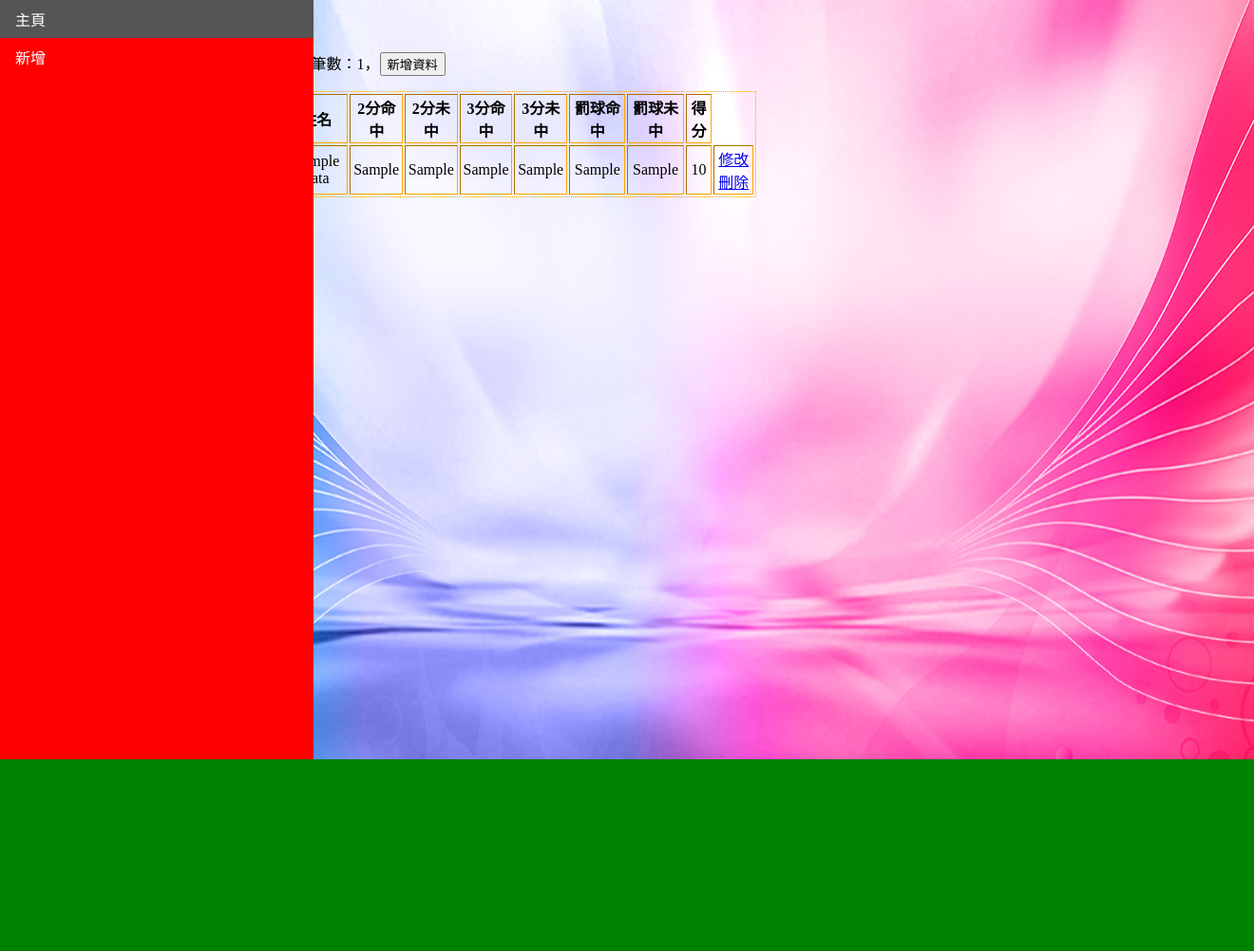
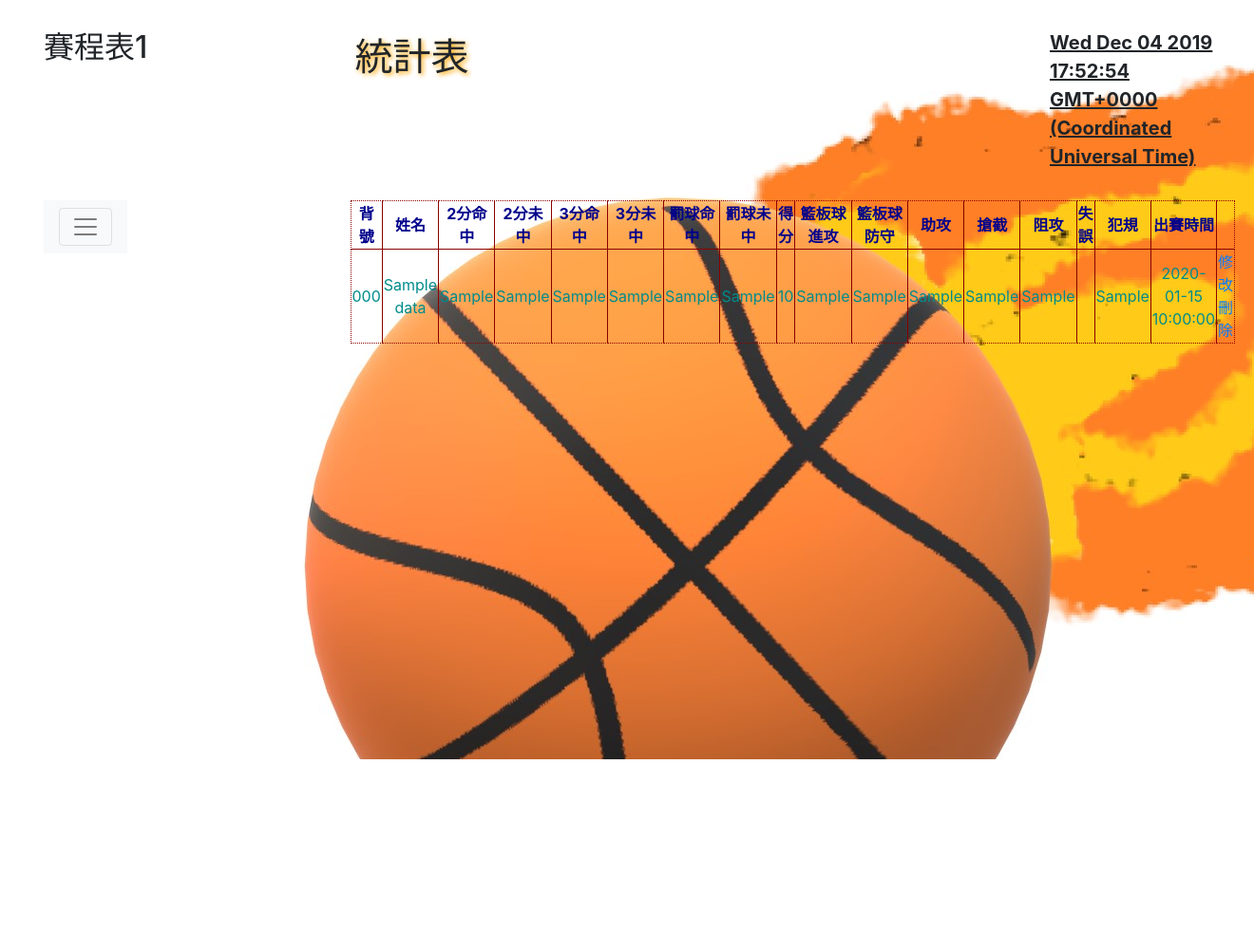
Before and after one commit to lya880901/project02, a PHP site: page / in a window 1320 px wide. Shown: the whole page at 95% size. After the commit the page ends 800 px from the top, so only its background shows below. Run offline with PHP 8.4, Linux system fonts and the light colour scheme; tables that the repository leaves empty or names only in its code hold one stand-in row (values such as "Sample post"); data that the repository does not hold is empty.

Commit message:
Add files via upload

```diff
--- a/index.php
+++ b/index.php
@@ -8,20 +8,57 @@
 <!DOCTYPE html>
 <html>
 <head>
-    <meta charset="UTF-8">
+    <meta charset="utf-8" name="viewport" content="width=device-width, initial-scale=1.0">
     <title>統計</title>
 	<script src="vue.js" type="text/javascript" charset="utf-8"></script>
 	<link rel="stylesheet" type="text/css" href="style.css">
+	<link rel="stylesheet" href="https://maxcdn.bootstrapcdn.com/bootstrap/4.4.1/css/bootstrap.min.css">
+	<script src="https://ajax.googleapis.com/ajax/libs/jquery/3.4.1/jquery.min.js"></script>
+	<script src="https://cdnjs.cloudflare.com/ajax/libs/popper.js/1.16.0/umd/popper.min.js"></script>
+	<script src="https://maxcdn.bootstrapcdn.com/bootstrap/4.4.1/js/bootstrap.min.js"></script>
 </head>
-<body>
+<div class="col-12">
+<body onload="ShowTime()">
 <div id="app">
-<ul>
-  <li><a href="index.php">{{main}}</a></li>
-  <li><a href="create.php">{{create}}</a></li>
-</ul>
-<div class="content">
-<h1>{{ message }}</h1>
-<p>目前資料筆數：<?php echo $total_records;?>，<a href='create.php'><button type="button">新增資料</button></a></p>
+<div class="col-3">
+<div class="header1">
+	<h2>{{contest+1}}</h2>
+</div>
+</div>
+<div class="col-7">
+<div class="header2">
+	<h1>統計表</h1>
+</div>
+</div>
+<div class="col-2">
+<div class="time" id="showbox"></div>
+</div>
+<div class="col-3">
+<div class="menu">
+		<nav class="navbar bg-light navbar-light">
+		  <button class="navbar-toggler" type="button" data-toggle="collapse" data-target="#collapsibleNavbar">
+		    <span class="navbar-toggler-icon"></span>
+		  </button>
+		  <div class="collapse navbar-collapse" id="collapsibleNavbar">
+		    <ul class="navbar-nav">
+		      <li class="nav-item">
+		        <a class="nav-link" href="index.php">{{contest+1}}</a>
+		      </li>
+		      <li class="nav-item">
+		        <a class="nav-link" href="create.php">{{contest+2}}</a>
+		      <li class="nav-item">
+		        <a class="nav-link" href="">{{contest+3}}</a>
+		      <li class="nav-item">
+		        <a class="nav-link" href="">{{contest+4}}</a>
+		      <li class="nav-item">
+		        <a class="nav-link" href="">{{contest+5}}</a>
+		    </ul>
+		  </div>
+		</nav>
+</div>
+</div>
+<div class="col-9">
+<div class="main">
 <table border="1">
     <tr>
         <th>{{number}}</th>
@@ -33,6 +70,14 @@
 		<th>{{ftm}}</th>
 		<th>{{fta}}</th>
         <th>{{score}}</th>
+		<th>{{reboff}}</th>
+		<th>{{rebdef}}</th>
+		<th>{{ast}}</th>
+		<th>{{stl}}</th>
+		<th>{{bs}}</th>
+		<th>{{error}}</th>
+		<th>{{pf}}</th>
+		<th>{{time}}</th>
     </tr>
 <?php
 while($row = mysqli_fetch_assoc($result)) {
@@ -46,6 +91,14 @@ while($row = mysqli_fetch_assoc($result)) {
 	echo "<td>".$row['ftm']."</td>";
 	echo "<td>".$row['fta']."</td>";
 	echo "<td>".$row['score']."</td>";
+	echo "<td>".$row['reboff']."</td>";
+	echo "<td>".$row['rebdef']."</td>";
+	echo "<td>".$row['ast']."</td>";
+	echo "<td>".$row['stl']."</td>";
+	echo "<td>".$row['bs']."</td>";
+	echo "<td>".$row['error']."</td>";
+	echo "<td>".$row['pf']."</td>";
+	echo "<td>".$row['time']."</td>";
     echo "<td><a href='update.php?id=".$row['ID']."'>{{update}}</a>";
     echo "<a href='delete.php?id=".$row['ID']."'>{{delete1}}</a></td>";
     echo "</tr>";
@@ -54,11 +107,13 @@ while($row = mysqli_fetch_assoc($result)) {
 </table>
 </div>
 </div>
-<script type="text/javascript">
+</div>
+</div>
+<script language="JavaScript" type="text/javascript">
 	var app = new Vue({
 		el: '#app',
 		data: {
-			basketball:'籃球',
+			contest:'賽程表',
 			main:'主頁',
 			create:'新增',
 			update:'修改',
@@ -72,11 +127,24 @@ while($row = mysqli_fetch_assoc($result)) {
 			ftm:'罰球命中',
 			fta:'罰球未中',
 			score:'得分',
+			reboff:'籃板球進攻',
+			rebdef:'籃板球防守',
+			ast:'助攻',
+			stl:'搶截',
+			bs:'阻攻',
+			error:'失誤',
+			pf:'犯規',
+			time:'出賽時間',
 			input:'請輸入',
 			data:'資料',
 			reset:'重置',
 		}
 	});
+	function ShowTime(){
+	　document.getElementById('showbox').innerHTML = new Date();
+	　setTimeout('ShowTime()',1000);
+	}
 	</script>
 </body>
+</div>
 </html>
--- a/style.css
+++ b/style.css
@@ -1,61 +1,95 @@
 body {
-	width: 75%;
-	margin:0;
 	background-color:green;
 	background-image: url("07.jpg");
 	background-repeat: no-repeat;
 }
 h1 {
-	text-align: center;
-    width: 75%;
+	text-shadow: 2px 2px 5px orange;
+	text-align: left;
     padding: 5px;
 }
 p{
-	width:75%;
 }
 input {
-    width: 75%;
     border: 3px solid pink;
     padding: 5px;
 }
 table {
-	width: 75%;
 	border-style: dotted;
-	border-color:orange;
+	border-color:darkred;
 	text-align: center;
 }
-ul {
-  list-style-type: none;
-  margin: 0;
-  padding: 0;
-  width: 25%;
-  background-color: red;
-  position: fixed;
-  height: 100%;
-  overflow: auto;
+ul{
+  display: block;
+  color: black;
+  padding: 8px 16px;
+  text-decoration: none;
 }
 li a {
   display: block;
-  color: white;
+  color: black;
   padding: 8px 16px;
   text-decoration: none;
 }
 li a.active {
   background-color: #4CAF50;
-  color: white;
+  color: black;
 }
 
 li a:hover:not(.active) {
   background-color: #555;
-  color: white;
+  color: darkred;
 }
-.content{
-  margin-left:25%;
-  padding:1px 16px;
-  height:1000px;
+td{
+	color: darkcyan;
+}
+th{
+	color: darkblue;
 }
 .tablecenter{
 	margin:auto;
 	padding:20px;
+}
+.header1{
+	padding: 1px 16px;
+	background-color: white;
+}
+.header2{
+	padding: 1px 16px;
+}
+.menu{
+	list-style-type: none;
+	float: left;
+	padding: 1px 16px;
+	position: fixed;
+	height: 100%;
+	overflow: auto;
+	background-color: white;
+}
+.main {
+  float: left;
+  padding:1px 16px;
+  height:100%;
+}
+.time{
+	font-size: 20px;
+	text-decoration: underline;
+	font-weight: bold;
+}
+[class*="col-"] {
+  float: left;
+  padding: 15px;
+}
 
-}
+.col-1 {width: 8.33%;}
+.col-2 {width: 16.66%;}
+.col-3 {width: 25%;}
+.col-4 {width: 33.33%;}
+.col-5 {width: 41.66%;}
+.col-6 {width: 50%;}
+.col-7 {width: 58.33%;}
+.col-8 {width: 66.66%;}
+.col-9 {width: 75%;}
+.col-10 {width: 83.33%;}
+.col-11 {width: 91.66%;}
+.col-12 {width: 100%;}
```
Also changed, not shown: 07.jpg.
